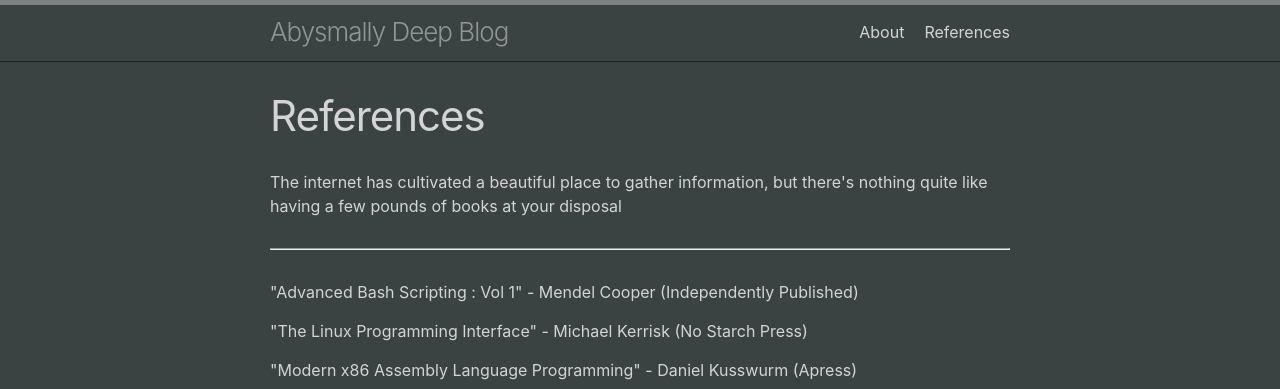
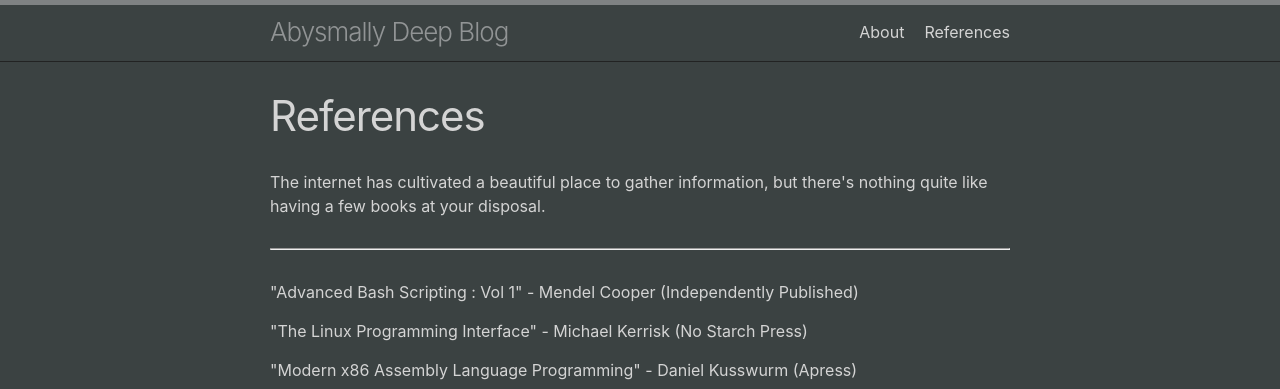
Before and after one commit to jackpots28/jackpots28.github.io, a Jekyll site: the page built from references.md, in a window 1280 px wide. Shown: the top 389 px of the page. Built offline with Jekyll 4.4.1, drawn with Linux system fonts in a browser that asks for light colours.

Commit message:
Update references.md

```diff
--- a/references.md
+++ b/references.md
@@ -3,7 +3,7 @@
 title: References
 permalink: /references/
 ---
-<p>The internet has cultivated a beautiful place to gather information, but there's nothing quite like having a few pounds of books at your disposal</p>
+<p>The internet has cultivated a beautiful place to gather information, but there's nothing quite like having a few books at your disposal.</p>
 <hr>
 <p>"Advanced Bash Scripting : Vol 1" - Mendel Cooper (Independently Published)</p>
 <p>"The Linux Programming Interface" - Michael Kerrisk (No Starch Press)</p>
```
